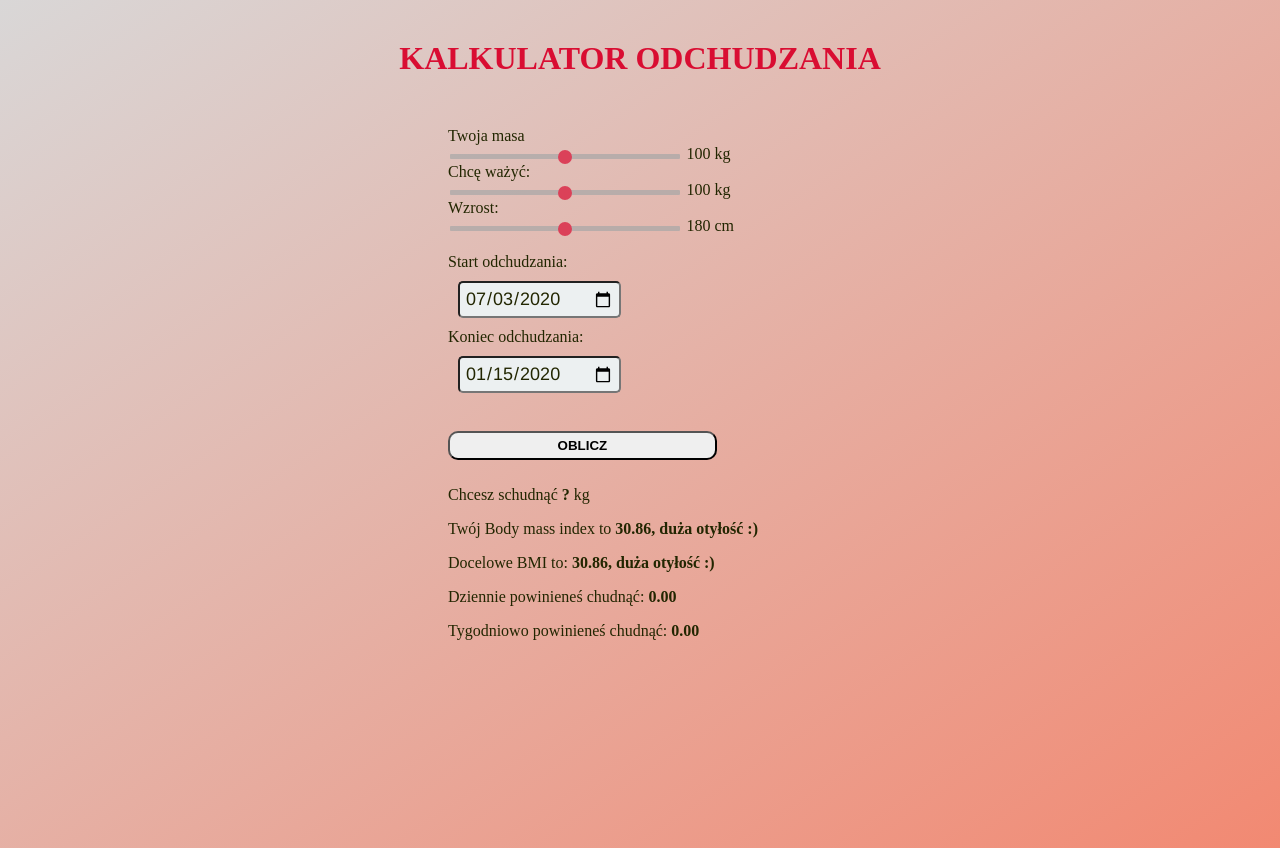
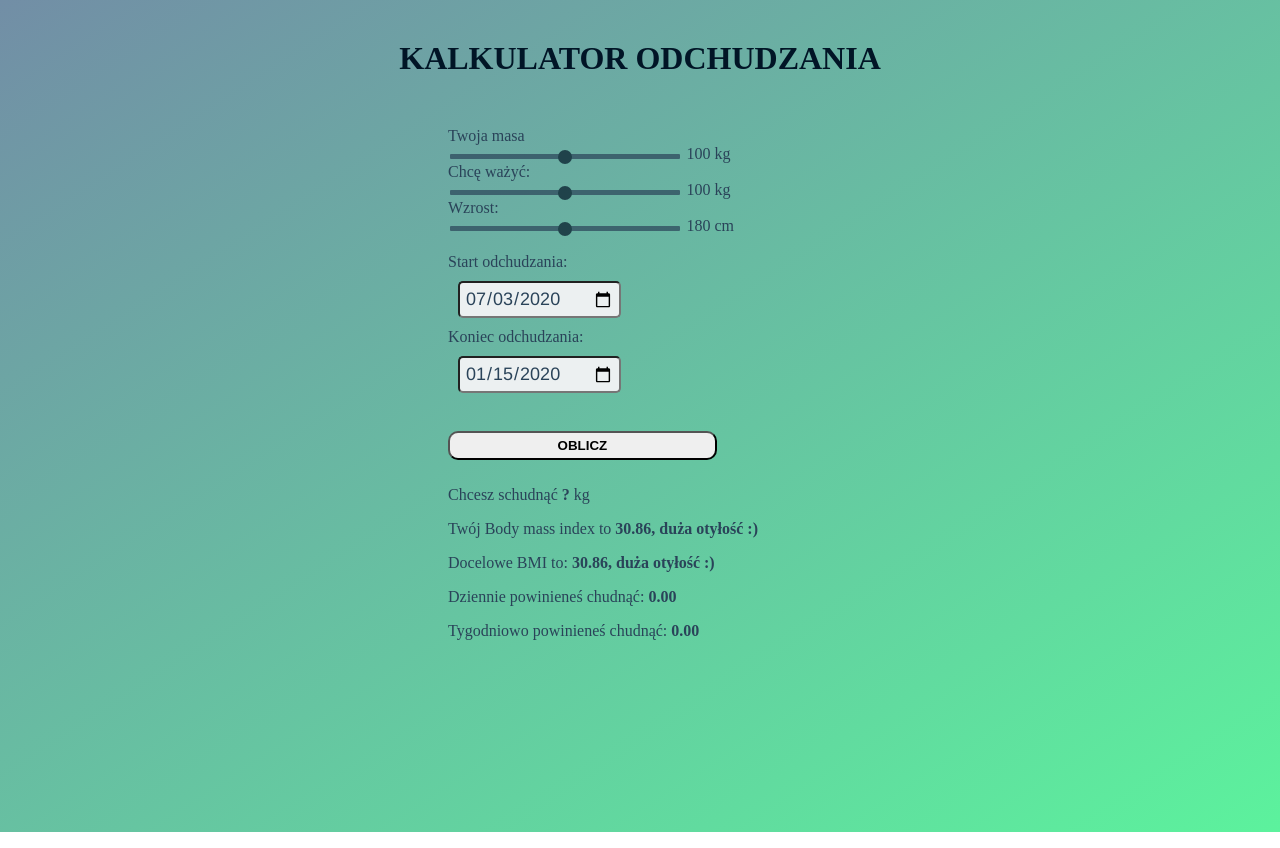
Before and after one commit to haydulski/bmi-counter, a plain HTML site: page index.html in a window 1280 px wide. Both pictures are taken after typing "2020-01-15" into the empty fields and a click on the button "OBLICZ". Drawn offline with Linux system fonts and the light colour scheme.

Commit message:
answers hiding, new colors

```diff
--- a/index.html
+++ b/index.html
@@ -33,7 +33,7 @@
             <input type="date" name="end-date" id="end-date"><br><br>
             <button class="submit-button"> Oblicz</button>
         </form>
-        <div class="answer">
+        <div class="answer disable">
             <p class="weight-difference">
                 Chcesz schudnąć <strong>20</strong> kg
             </p>
--- a/script.js
+++ b/script.js
@@ -72,6 +72,12 @@ class App {
     }
     count() {
         if (!this.endDate.value) return alert('Podaj do kiedy chcesz schudnąć')
+        if (parseInt(this.currentWeight.value, 10) < parseInt(this.newWeight.value, 10)) {
+            this.newWeight.value = 0
+            this.newSpan.textContent = 0
+            return alert('Docelowa masa jest wyższa niż obecna')
+        }
+        document.querySelector('.answer').classList.remove('disable')
         //różnica mas
         const weightDifference = parseInt(this.currentWeight.value, 10) - parseInt(this.newWeight.value, 10)
         document.querySelector('.weight-difference strong').textContent = weightDifference > 0 ? weightDifference : '?';
--- a/style.css
+++ b/style.css
@@ -1,14 +1,14 @@
 body{
-  background-image: linear-gradient(to bottom right, #D9D7D7, #F28972);
-  color: #222601;
-  min-height: 100vh;
+  background-image: linear-gradient(to bottom right, #728EA6, #5CF29D);
+  color: #2A4359;
+  min-height: 98vh;
 }
 header{
   margin: 40px auto;
   display: block;
   text-align: center;
   text-transform: uppercase;
-  color: #D90D32;
+  color: #011526;
 }
 .indicators{
     width:30vw;
@@ -20,7 +20,7 @@ header{
     width: 60%;
     height: 5px;
     border-radius: 1px;
-    background: #a7a7a7;
+    background: #2A4359;
     outline: none;
     opacity: 0.7;
     -webkit-transition: .2s;
@@ -37,7 +37,7 @@ header{
    transition: 0.4s;
  }
  .submit-button:hover{
-   background-color: #D90D32;
+   background-color: #2D4459;
    color:#D9D7D7 ;
  }
   .slider::-webkit-slider-thumb {
@@ -46,7 +46,7 @@ header{
     width: 14px;
     height: 14px;
     border-radius: 50%;
-    background: #D90D32;
+    background: #011526;
     cursor: pointer;
   }
 
@@ -54,13 +54,13 @@ header{
     width: 14px;
     height: 14px;
     border-radius: 50%;
-    background: #D90D32;
+    background: #011425;
     cursor: pointer;
   }
   input[type="date"] {
     appearance: none;
     -webkit-appearance: none;
-    color: #222601;
+    color: #2A4359;
     font-family: "Helvetica", arial, sans-serif;
     font-size: 18px;
     border-radius: 5px;
@@ -70,6 +70,9 @@ header{
     visibility: visible !important;
     margin: 10px;
 }
+.disable{
+  display: none;
+}
 @media (max-width: 800px){
   .indicators{
     width:60vw;
```
